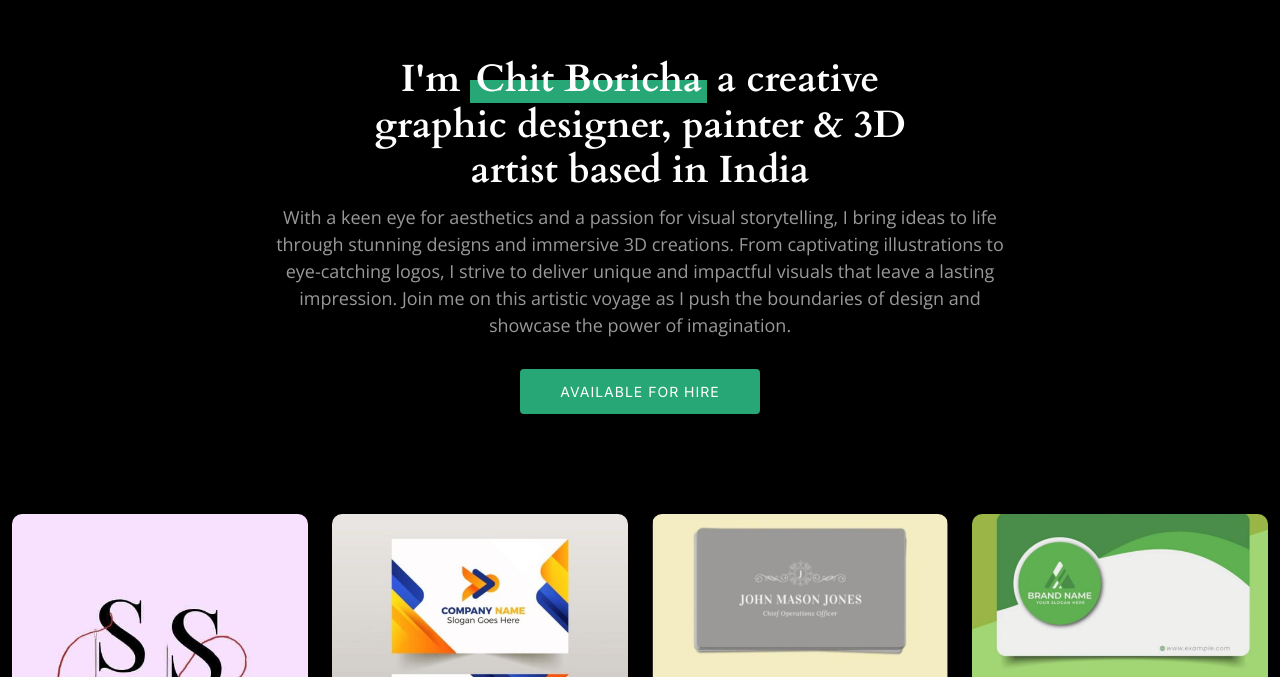
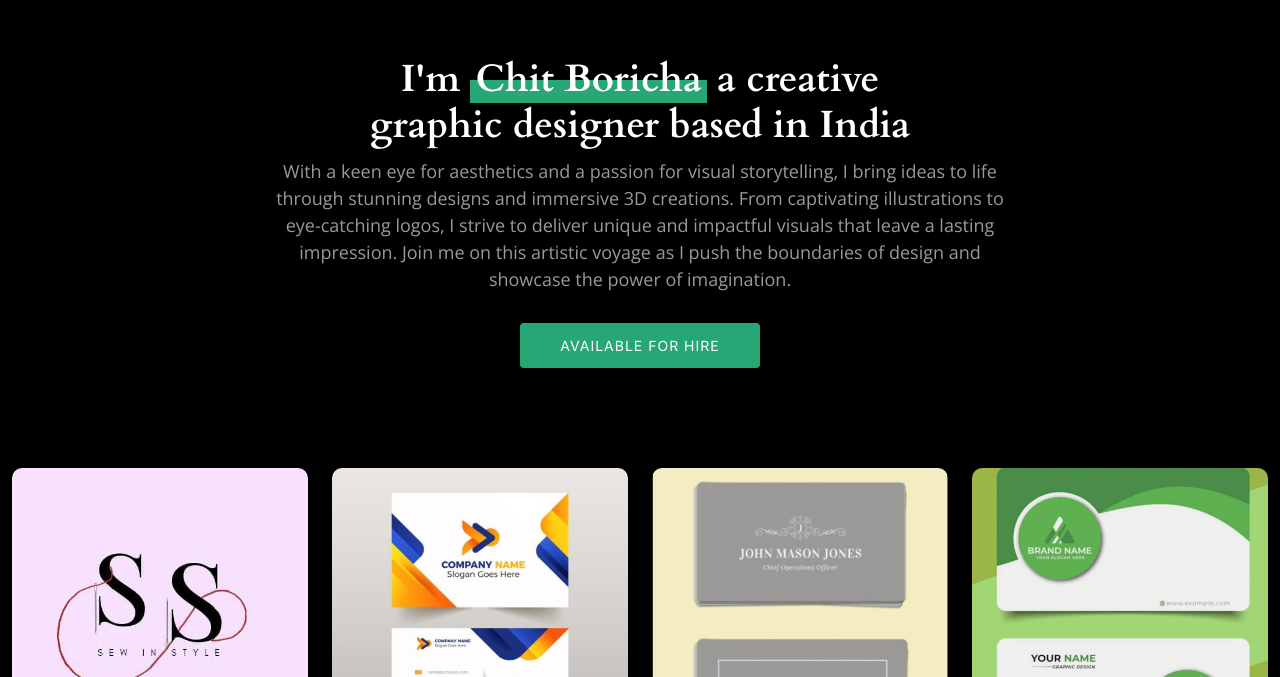
Before and after one commit to webbywonder/chitboricha, a plain HTML site: page index.html in a window 1280 px wide. Shown: the part 123-800 px from the top of the page. Drawn offline with nearby package versions, Linux system fonts and the light colour scheme.

Commit message:
feat: remove painting & 3d

```diff
--- a/index.html
+++ b/index.html
@@ -69,7 +69,7 @@
     <div class="container">
       <div class="row justify-content-center">
         <div class="col-lg-6 text-center">
-          <h2>I'm <span>Chit Boricha</span> a creative graphic designer, painter & 3D artist based in India</h2>
+          <h2>I'm <span>Chit Boricha</span> a creative graphic designer based in India</h2>
           </div><div class="col-lg-8 text-center">
           <p>With a keen eye for aesthetics and a passion for visual storytelling, I bring ideas to life through stunning designs and immersive 3D creations. From captivating illustrations to eye-catching logos, I strive to deliver unique and impactful visuals that leave a lasting impression. Join me on this artistic voyage as I push the boundaries of design and showcase the power of imagination.</p>
           <a href="#contact" class="btn-get-started">Available for hire</a>
```
